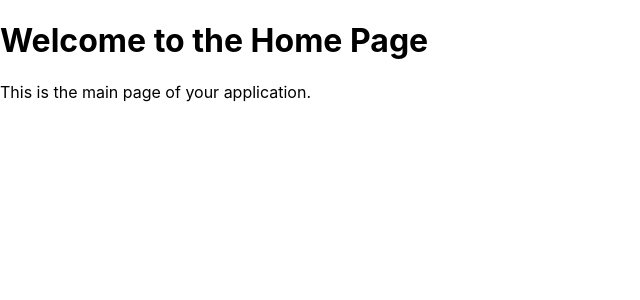
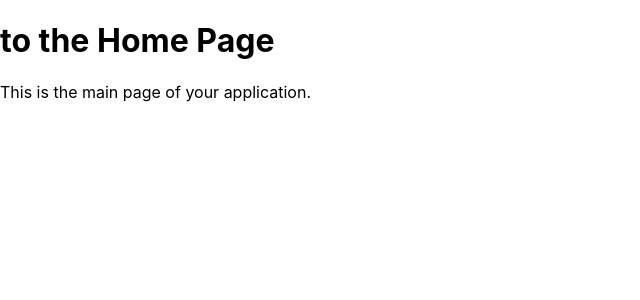
Before and after one commit to rootsUnicourse/rootz_client_2024, a React (Create React App) app: page / in a window 1280 px wide. Shown: the top 300 px of the page, without its empty margins (0-640 px from the left). Built offline with nearby package versions, Linux system fonts and the light colour scheme.

Commit message:
test windows

```diff
--- a/src/components/HomePage/HomePage.js
+++ b/src/components/HomePage/HomePage.js
@@ -4,7 +4,7 @@ import React from 'react';
 function Home() {
     return (
         <div>
-            <h1>Welcome to the Home Page</h1>
+            <h1> to the Home Page</h1>
             <p>This is the main page of your application.</p>
         </div>
     );
```
